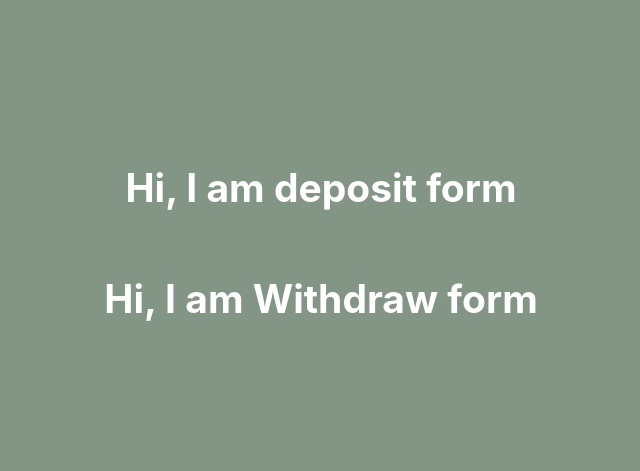
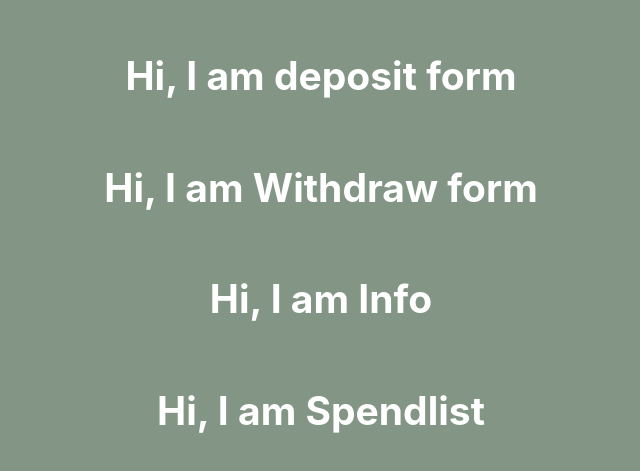
Before and after one commit to talebhammoude/FE21-JS3-taleb-hammoude-homework1, a React (Create React App) app in the folder js3homework1/: page / in a window 1280 px wide. Shown: the part 157-628 px from the top of the page, without its empty margins (319-959 px from the left). Built offline with nearby package versions, Linux system fonts and the light colour scheme.

Commit message:
create components

```diff
--- a/js3homework1/src/App.js
+++ b/js3homework1/src/App.js
@@ -1,5 +1,7 @@
 import './App.css';
 import Deposit from './Components/Deposit';
+import Info from './Components/Info';
+import Spendlist from './Components/Spendlist';
 import Withdraw from './Components/Withdraw';
 
 function App() {
@@ -8,6 +10,8 @@ function App() {
       <header className="App-header">
         <Deposit/>
         <Withdraw/>
+        <Info/>
+        <Spendlist/>
       </header>
     </div>
   );
--- /dev/null
+++ b/js3homework1/src/Components/Info/index.js
@@ -0,0 +1,13 @@
+import React from 'react';
+
+
+
+class Info extends React.Component {
+
+
+    render() {
+      return <h2>Hi, I am Info</h2>;
+    }
+  }
+
+  export default Info;
--- /dev/null
+++ b/js3homework1/src/Components/Spendlist/index.js
@@ -0,0 +1,13 @@
+import React from 'react';
+
+
+
+class Spendlist extends React.Component {
+
+
+    render() {
+      return <h2>Hi, I am Spendlist</h2>;
+    }
+  }
+
+  export default Spendlist;
```
